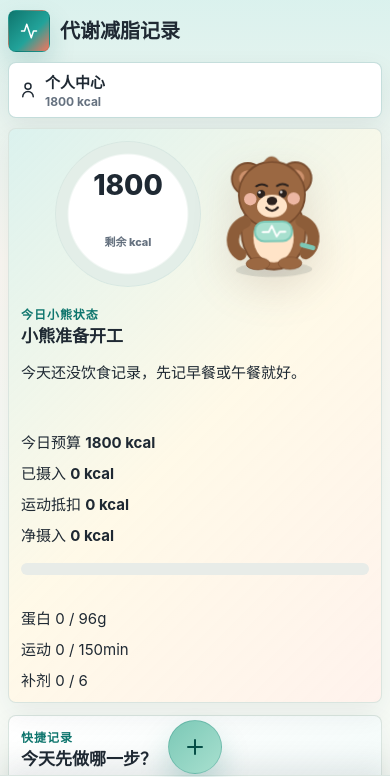
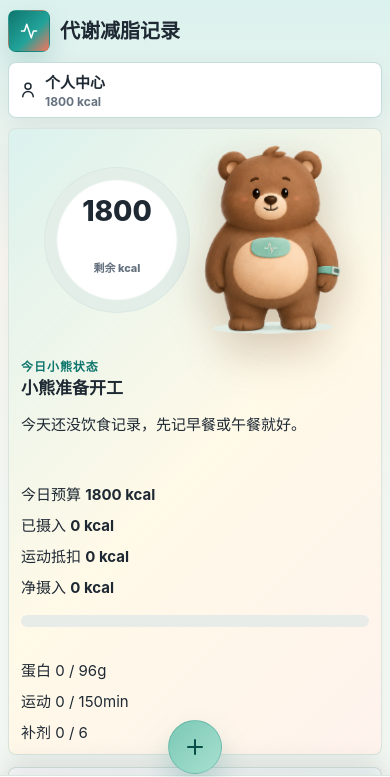
Before and after one commit to lvzheng-zz/metabolic-tracker, a website: page outputs/metabolic-tracker/index.html in a window 390 px wide. Shown: the top 777 px of the page. Drawn offline with Linux system fonts and the light colour scheme.

Commit message:
Use reference bear image assets

```diff
--- a/outputs/metabolic-tracker/app.js
+++ b/outputs/metabolic-tracker/app.js
@@ -1,6 +1,15 @@
 const STORAGE_KEY = "metabolic-tracker-v1";
 const AUTH_STORAGE_KEY = "metabolic-tracker-auth-v1";
-const APP_VERSION = "2026-06-30-bear-polish";
+const APP_VERSION = "2026-06-30-reference-bear";
+const BEAR_ASSETS = {
+  ready: "bear-hero.png",
+  normal: "bear-hero.png",
+  hungry: "bear-low-intake.png",
+  over: "bear-over.png",
+  protein: "bear-protein.png",
+  done: "bear-happy.png",
+  move: "bear-sport.png"
+};
 
 const BUILTIN_FOODS = [
   { name: "米饭（熟）", kcal100: 116, protein100: 2.6, carbs100: 25.9, fat100: 0.3 },
@@ -868,6 +877,8 @@ function renderDashboard() {
   const bearState = bearMoodForDay(summary, targets, supplements);
   const stateCard = $("#bearStateCard");
   if (stateCard) stateCard.dataset.bearMood = bearState.mood;
+  const bearImage = $("#bearMascotImage");
+  if (bearImage) bearImage.src = `./assets/bears/${BEAR_ASSETS[bearState.mood] || BEAR_ASSETS.ready}`;
   const moodTitle = $("#bearMoodTitle");
   const moodText = $("#bearMoodText");
   if (moodTitle) moodTitle.textContent = bearState.title;
--- a/outputs/metabolic-tracker/index.html
+++ b/outputs/metabolic-tracker/index.html
@@ -7,7 +7,7 @@
     <meta name="apple-mobile-web-app-capable" content="yes" />
     <meta name="apple-mobile-web-app-title" content="减脂记录" />
     <title>代谢减脂记录</title>
-    <link rel="stylesheet" href="./styles.css?v=20260630-bear-polish" />
+    <link rel="stylesheet" href="./styles.css?v=20260630-reference-bear" />
   </head>
   <body>
     <div class="app-shell">
@@ -103,6 +103,7 @@
                 </div>
                 <div class="hero-companion" aria-hidden="true">
                   <div class="bear-mascot">
+                    <img id="bearMascotImage" class="bear-reference-img bear-reference-hero" src="./assets/bears/bear-hero.png" alt="" />
                     <svg class="soft-bear soft-bear-main" viewBox="0 0 240 260" role="img">
                       <ellipse class="soft-bear-shadow" cx="122" cy="238" rx="74" ry="14"></ellipse>
                       <ellipse class="soft-bear-body" cx="122" cy="166" rx="62" ry="72"></ellipse>
@@ -362,6 +363,7 @@
               <p>小熊先看总热量，再帮你补蛋白、控饮料和外卖。</p>
             </div>
             <div class="food-plate-bear" aria-hidden="true">
+              <img class="bear-reference-img bear-reference-card" src="./assets/bears/bear-ready.png" alt="" />
               <svg class="soft-bear soft-bear-card soft-bear-food" viewBox="0 0 220 220">
                 <ellipse class="soft-bear-shadow" cx="112" cy="204" rx="58" ry="11"></ellipse>
                 <ellipse class="soft-bear-body" cx="112" cy="136" rx="50" ry="57"></ellipse>
@@ -801,6 +803,7 @@
               <p id="exerciseProgressText">今天还没动，小熊还在沙发上。</p>
             </div>
             <div class="exercise-bear" aria-hidden="true">
+              <img class="bear-reference-img bear-reference-card" src="./assets/bears/bear-sport.png" alt="" />
               <svg class="soft-bear soft-bear-card soft-bear-sport" viewBox="0 0 220 220">
                 <ellipse class="soft-bear-shadow" cx="112" cy="204" rx="58" ry="11"></ellipse>
                 <ellipse class="soft-bear-body" cx="112" cy="137" rx="50" ry="57"></ellipse>
@@ -921,6 +924,7 @@
               <p id="trendCoachText">连续记录 3 天后，小熊会更容易看出节奏。</p>
             </div>
             <div class="trend-bear" aria-hidden="true">
+              <img class="bear-reference-img bear-reference-card" src="./assets/bears/bear-happy.png" alt="" />
               <svg class="soft-bear soft-bear-card soft-bear-trend" viewBox="0 0 220 220">
                 <ellipse class="soft-bear-shadow" cx="112" cy="204" rx="58" ry="11"></ellipse>
                 <ellipse class="soft-bear-body" cx="112" cy="137" rx="50" ry="57"></ellipse>
@@ -1264,6 +1268,6 @@
       </article>
     </template>
 
-    <script src="./app.js?v=20260630-bear-polish"></script>
+    <script src="./app.js?v=20260630-reference-bear"></script>
   </body>
 </html>
--- a/outputs/metabolic-tracker/styles.css
+++ b/outputs/metabolic-tracker/styles.css
@@ -2119,6 +2119,33 @@ button:disabled {
 }
 
 /* Bear app refresh */
+.bear-mascot .soft-bear,
+.food-plate-bear .soft-bear,
+.exercise-bear .soft-bear,
+.trend-bear .soft-bear {
+  display: none;
+}
+
+.bear-reference-img {
+  display: block;
+  width: 100%;
+  height: auto;
+  object-fit: contain;
+  filter: drop-shadow(0 16px 20px rgba(122, 80, 48, 0.16));
+  user-select: none;
+  -webkit-user-drag: none;
+}
+
+.bear-reference-hero {
+  max-width: 250px;
+}
+
+.bear-reference-card {
+  width: min(100%, 174px);
+  max-height: 178px;
+  margin: 0 auto;
+}
+
 .soft-bear {
   display: block;
   width: 100%;
@@ -2351,7 +2378,7 @@ button:disabled {
 
 .bear-state-card .hero-companion {
   position: static;
-  width: clamp(150px, 25vw, 220px);
+  width: clamp(156px, 27vw, 250px);
   height: auto;
 }
 
@@ -2903,7 +2930,7 @@ button:disabled {
   }
 
   .bear-state-card .hero-companion {
-    width: 124px;
+    width: 146px;
   }
 
   .bear-balance-ring {
```
Also changed, not shown: outputs/metabolic-tracker/assets/bears/bear-checkin.png (added), outputs/metabolic-tracker/assets/bears/bear-happy.png (added), outputs/metabolic-tracker/assets/bears/bear-hero.png (added), outputs/metabolic-tracker/assets/bears/bear-low-intake.png (added), outputs/metabolic-tracker/assets/bears/bear-over.png (added), outputs/metabolic-tracker/assets/bears/bear-protein.png (added), outputs/metabolic-tracker/assets/bears/bear-ready.png (added), outputs/metabolic-tracker/assets/bears/bear-rest.png (added), outputs/metabolic-tracker/assets/bears/bear-sport.png (added), 1 other file.
